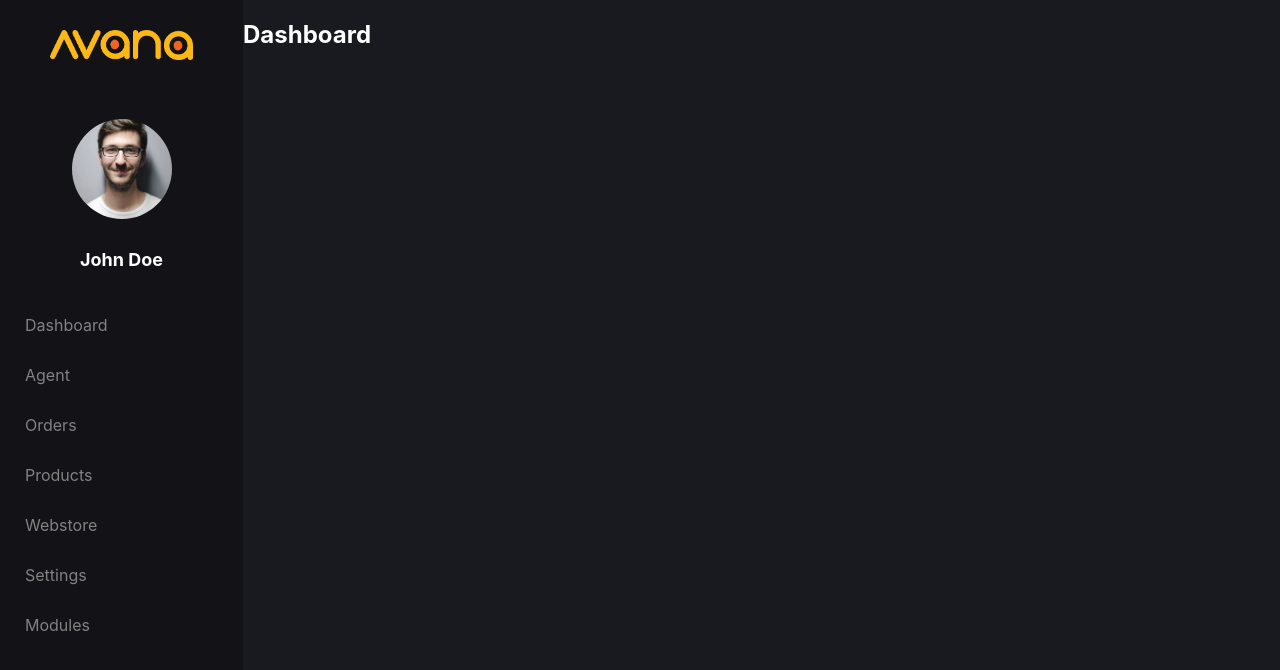
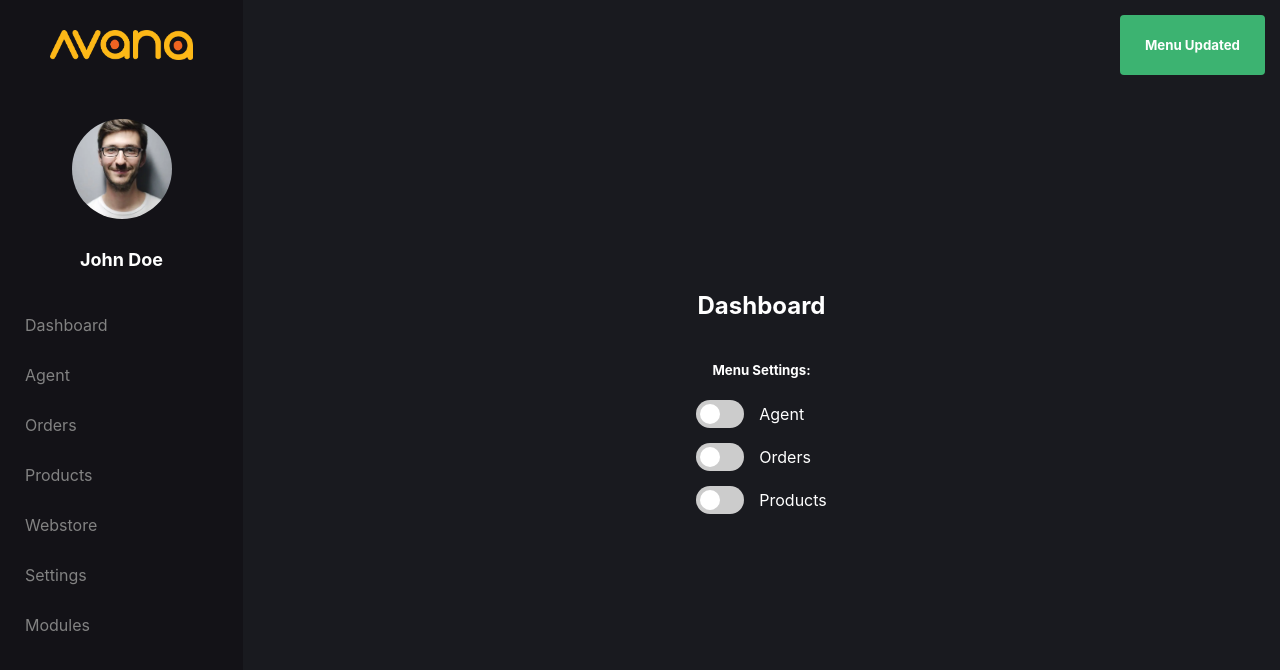
Before and after one commit to mfmakarim/avana-dashboard, a React (Create React App) app: page / in a window 1280 px wide. Shown: the top 670 px of the page. Built offline with nearby package versions, Linux system fonts and the light colour scheme.

Commit message:
layout and styling menu settings toggle

```diff
--- a/src/App.css
+++ b/src/App.css
@@ -6,4 +6,7 @@
   background-color: #191a1f;
   width: 100%;
   color: #fff;
+  display: flex;
+  justify-content: center;
+  align-items: center;
 }
--- a/src/App.js
+++ b/src/App.js
@@ -8,7 +8,8 @@ import {
 import './App.css';
 
 import SideBar from './components/sidebar/sidebar.component';
-import { Dashboard, Orders, Agent, MyPurchase, Products, ProductCategories} from './pages/pages-list';
+import { Orders, Agent, MyPurchase, Products, ProductCategories} from './pages/pages-list';
+import Dashboard from './pages/dashboard/dashboard.component';
 
 const App = () => {
   return(
--- a/src/pages/dashboard/dashboard.component.jsx
+++ b/src/pages/dashboard/dashboard.component.jsx
@@ -4,7 +4,34 @@ import './dashboard.styles.scss';
 const Dashboard = () => {
     return(
         <div className='dashboard'>
-            <h5>Dashboard</h5>
+            <h2>Dashboard</h2>
+            <h5>Menu Settings: </h5>
+            <div className='menu-settings'>
+            <div className='switch-container'>
+                <label className="switch">
+                    <input type="checkbox"/>
+                    <span className="slider round"></span>
+                </label>
+                <span>Agent</span>
+            </div>
+            <div className='switch-container'>
+                <label className="switch">
+                    <input type="checkbox"/>
+                    <span className="slider round"></span>
+                </label>
+                <span>Orders</span>
+            </div>
+            <div className='switch-container'>
+                <label className="switch">
+                    <input type="checkbox"/>
+                    <span className="slider round"></span>
+                </label>
+                <span>Products</span>
+            </div>
+            </div>
+            <div className='toast'>
+                <h5>Menu Updated</h5>
+            </div>
         </div>
     );
 }
--- a/src/pages/dashboard/dashboard.styles.scss
+++ b/src/pages/dashboard/dashboard.styles.scss
@@ -0,0 +1,105 @@
+.dashboard{
+    display: flex;
+    flex-direction: column;
+    align-items: center;
+    position: relative;
+    width: 100%;
+    height: 100%;
+    justify-content: center;
+}
+.nav-item-toggle{
+    display: block;
+    padding: 20px 35px;
+    color: #fff;
+    border: none;
+    border-radius: 4px;
+    margin-bottom: 15px;
+    cursor: pointer;
+    opacity: .95;
+    &:hover{
+        opacity: 1;
+    }
+    &.toggle-show{
+        background-color: royalblue;
+    }
+    &.toggle-hide{
+        background-color: tomato;
+    }
+}
+.toast{
+    background-color: mediumseagreen;
+    padding: 0px 25px;
+    border-radius: 4px;
+    position: absolute;
+    top: 0;
+    right: 0;
+    margin-top: 15px;
+    margin-right: 15px;
+}
+.switch-container{
+    display: flex;
+    align-items: center;
+    margin-bottom: 15px;
+    &>span{
+        margin-left: 15px;
+    }
+}
+.switch {
+    position: relative;
+    display: inline-block;
+    width: 48px;
+    height: 28px;
+  }
+
+  .switch input {
+    opacity: 0;
+    width: 0;
+    height: 0;
+  }
+
+  .slider {
+    position: absolute;
+    cursor: pointer;
+    top: 0;
+    left: 0;
+    right: 0;
+    bottom: 0;
+    background-color: #ccc;
+    -webkit-transition: .4s;
+    transition: .4s;
+  }
+
+  .slider:before {
+    position: absolute;
+    content: "";
+    height: 20px;
+    width: 20px;
+    left: 4px;
+    bottom: 4px;
+    background-color: white;
+    -webkit-transition: .4s;
+    transition: .4s;
+  }
+
+  input:checked + .slider {
+    background-color: #2196F3;
+  }
+
+  input:focus + .slider {
+    box-shadow: 0 0 1px #2196F3;
+  }
+
+  input:checked + .slider:before {
+    -webkit-transform: translateX(20px);
+    -ms-transform: translateX(20px);
+    transform: translateX(20px);
+  }
+
+  /* Rounded sliders */
+  .slider.round {
+    border-radius: 28px;
+  }
+
+  .slider.round:before {
+    border-radius: 50%;
+  }
--- a/src/pages/pages-list.jsx
+++ b/src/pages/pages-list.jsx
@@ -1,5 +1,7 @@
 export function Dashboard() {
-    return <h2>Dashboard</h2>;
+    return <div className='dashboard'>
+        <h2>Dashboard</h2>
+    </div>;
 }
 
 export function Agent() {
```
Also changed, not shown: 1 other file (tests, documents, lock files or other folders).
